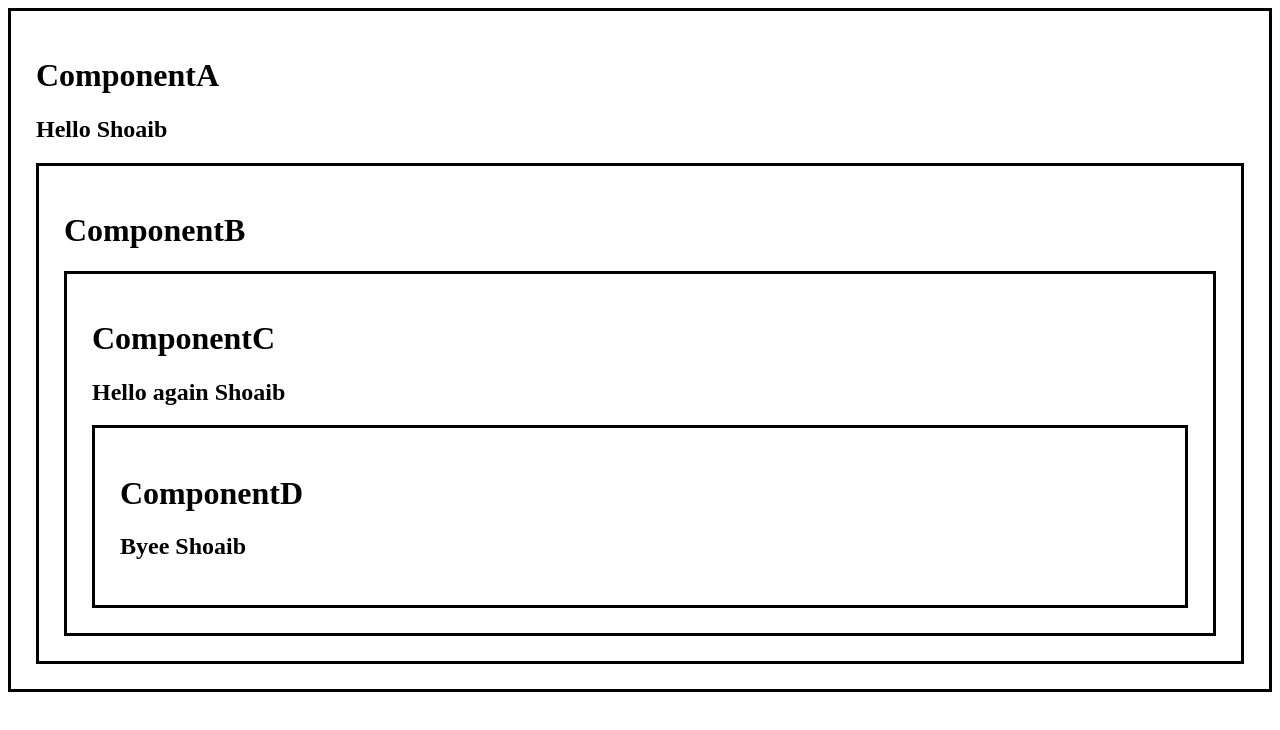
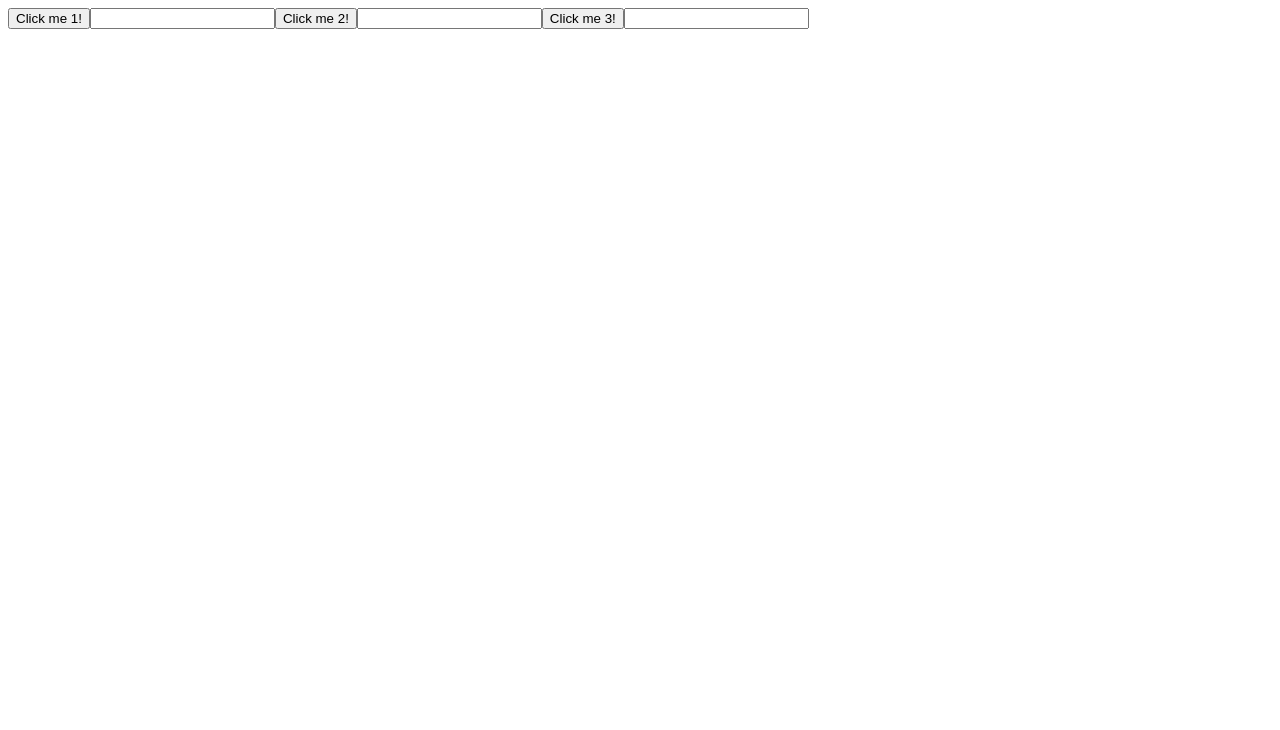
Before and after one commit to msk21shoaib/projects-2024, a React (Vite) app in the folder my-app/: page / in a window 1280 px wide. Shown: the top 730 px of the page. Built offline with nearby package versions, Linux system fonts and the light colour scheme.

Commit message:
useRef hook

```diff
--- a/my-app/src/App.jsx
+++ b/my-app/src/App.jsx
@@ -1,24 +1,12 @@
-// useContext() => react hook that allows you to share values between multiple levels of components (nested) without passing through each level
-
-// PROVIDER COMPONENT
-// 1. import {createContext} from 'react';
-// 2. export const MyContext=createContext();
-// 3. <MyContext.Provider value={value}>
-//        <Child />
-//    </MyContext.Provider>
-
-// CONSUMER COMPONENTS
-// 1. import React, { useContext } from 'react';
-//    import { MyContext } from './ComponentA';
-// 2. const value = useContext(MyContext);
 
 import React from 'react';
-import ComponentA  from './ComponentA.jsx';
+import MyComponent7 from './MyComponent7.jsx';
+
 
 function App() {
   return (
     <div className="App">
-      <ComponentA/>
+      <MyComponent7/>
     </div>
   );
 }
--- /dev/null
+++ b/my-app/src/MyComponent7.jsx
@@ -0,0 +1,60 @@
+// useState() = Re-renders the component when the state value changes
+
+// useRef()   = "use Reference" Does not cause re-renders when its value changes.
+//                     1. Accessing/Interacting with DOM elements
+//                     2. Handling Focus, Animations, and Transitions
+//                     3. Managing Timers and Intervals
+
+import React, {useState, useEffect, useRef} from 'react';
+
+function MyComponent7(){
+
+    const inputRef1 = useRef(null);
+    const inputRef2 = useRef(null);
+    const inputRef3 = useRef(null);
+
+    useEffect(() => {
+        console.log("COMPONENT RENDERED");
+    });
+
+    function handleClick1(){
+        inputRef1.current.focus();
+        inputRef1.current.style.backgroundColor = "yellow";
+        inputRef2.current.style.backgroundColor = "";
+        inputRef3.current.style.backgroundColor = "";
+    }
+
+    function handleClick2(){
+        inputRef2.current.focus();
+        inputRef1.current.style.backgroundColor = "";
+        inputRef2.current.style.backgroundColor = "yellow";
+        inputRef3.current.style.backgroundColor = "";
+    }
+
+    function handleClick3(){
+        inputRef3.current.focus();
+        inputRef1.current.style.backgroundColor = "";
+        inputRef2.current.style.backgroundColor = "";
+        inputRef3.current.style.backgroundColor = "yellow";
+    }
+
+    return (
+        <div>
+            <button onClick={handleClick1}>
+                Click me 1!
+            </button>
+            <input ref={inputRef1}/>
+
+            <button onClick={handleClick2}>
+                Click me 2!
+            </button>
+            <input ref={inputRef2}/>
+
+            <button onClick={handleClick3}>
+                Click me 3!
+            </button>
+            <input ref={inputRef3}/>
+        </div>
+    );
+}
+export default MyComponent7;
```
